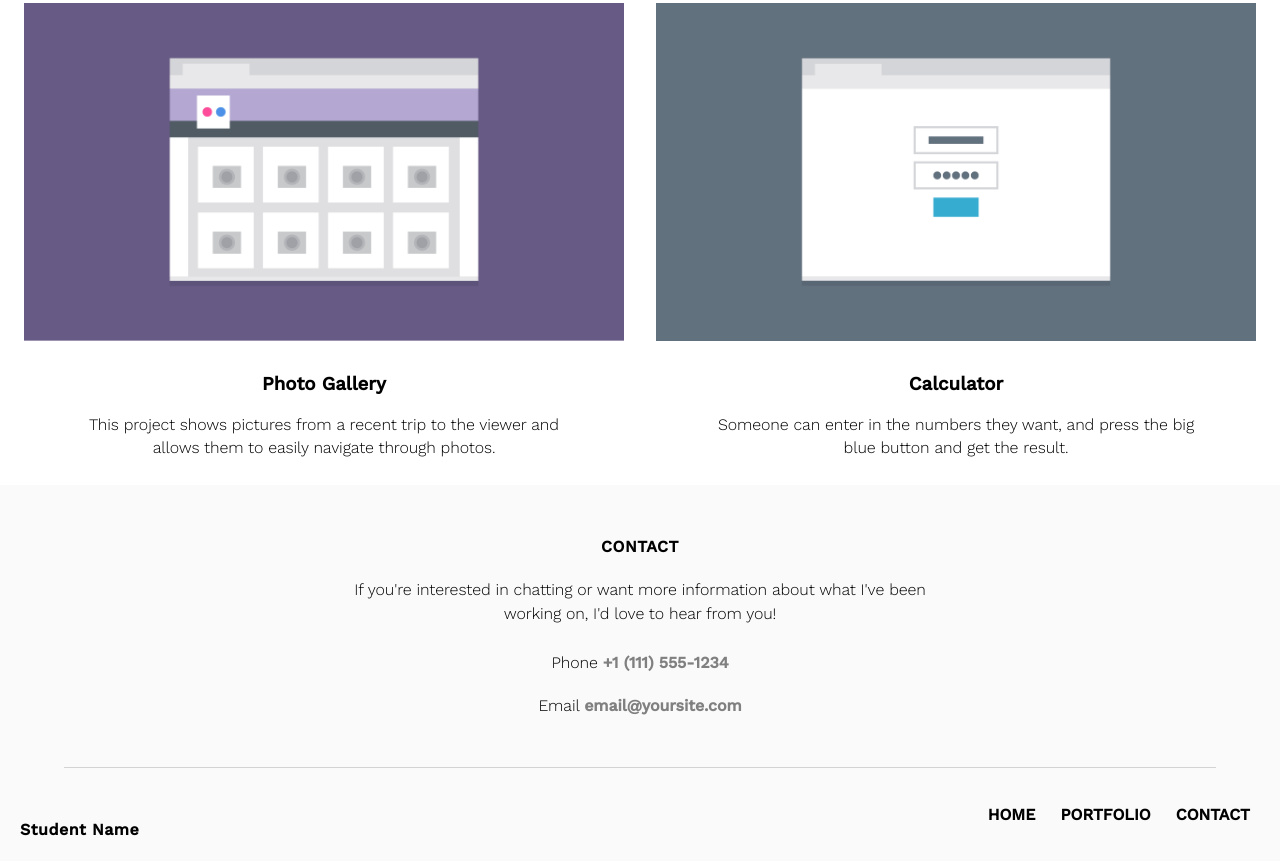
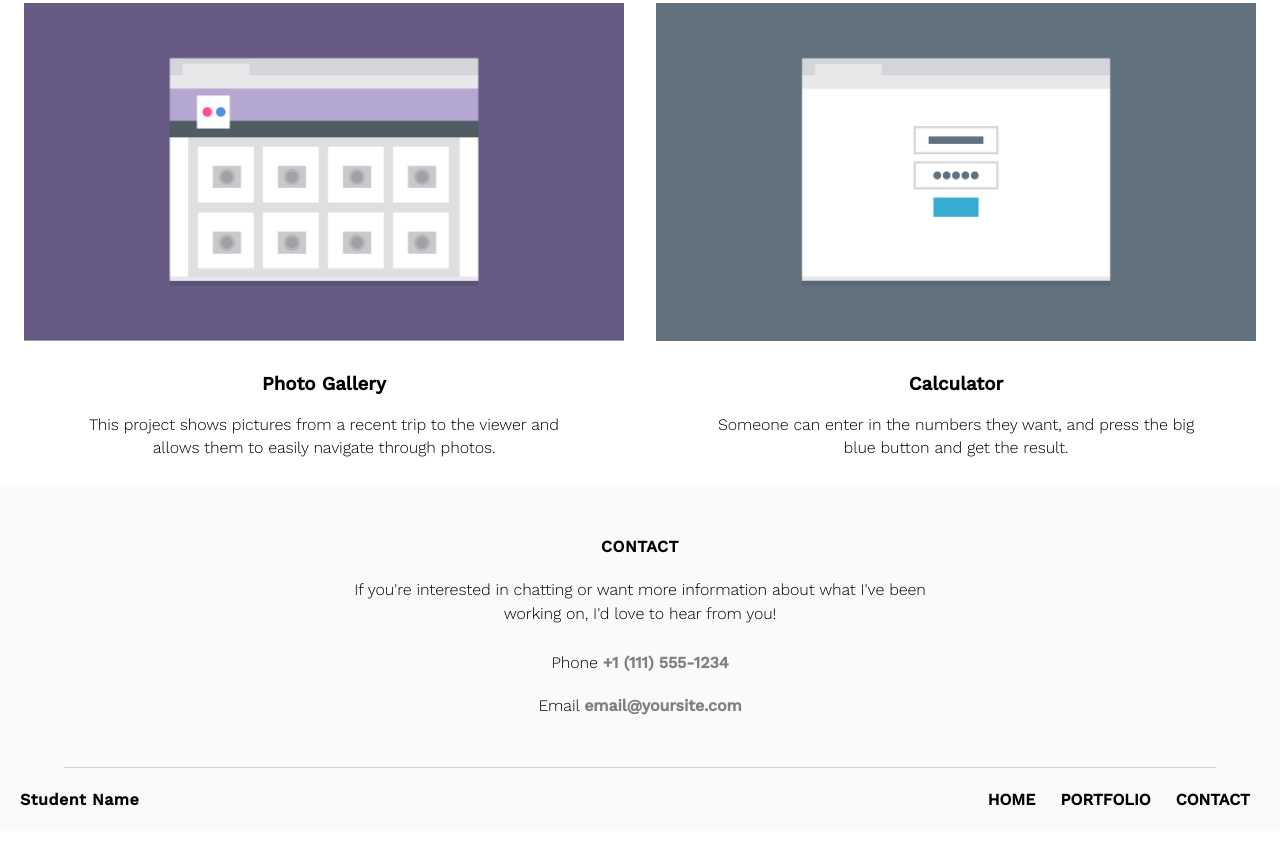
Before and after one commit to Supernatastic/techdegree-project-2, a plain HTML site: page index.html in a window 1280 px wide. Shown: the part 948-1809 px from the top of the page. After the commit the page ends 1779 px from the top, so only its background shows below. Drawn offline with nearby package versions, Linux system fonts and the light colour scheme.

Commit message:
footer is DONE

```diff
--- a/css/style.css
+++ b/css/style.css
@@ -118,6 +118,12 @@ footer,
     flex-direction: column;
     justify-content: center;
     align-items: center;
+}
+body {
+    min-height: 100vh;
+}
+main {
+    flex: 1;
 }
 
 /* .footer-nav {
@@ -254,7 +260,7 @@ footer h2 {
         width: 50%;
         margin-top: 0;
     }
-    footer h2 {
+    .contact h2 {
         margin-top: 30px;
     }
 
```
